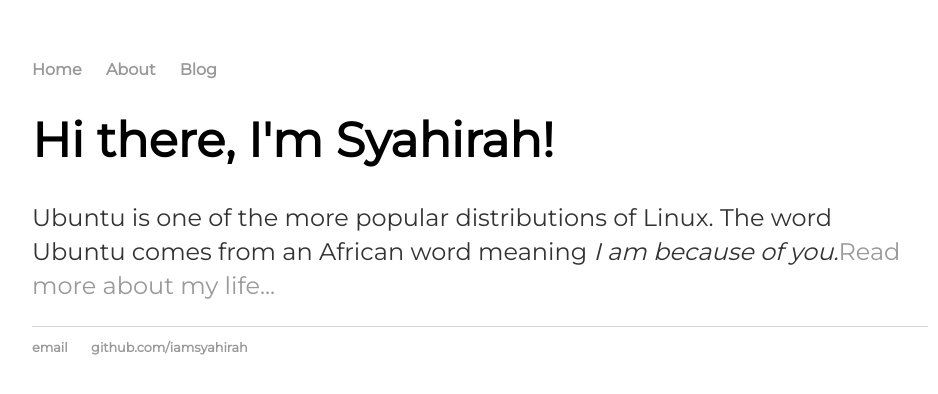
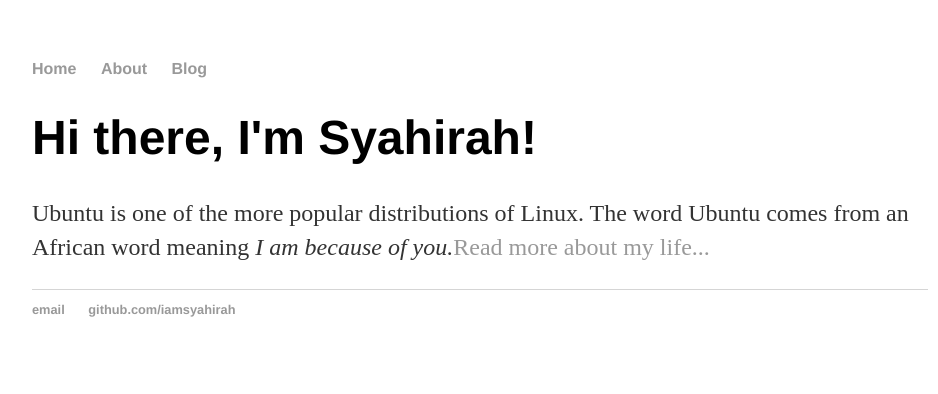
Before and after one commit to iamsyahirah/iamsyahirah.github.io, a Jekyll site: the page built from index.html, in a window 1280 px wide. Shown: the top 394 px of the page, without its empty margins (160-1098 px from the left). Built offline with Jekyll 4.4.1, drawn with Linux system fonts in a browser that asks for light colours.

Commit message:
Update main.css

```diff
--- a/css/main.css
+++ b/css/main.css
@@ -1,10 +1,9 @@
 body {
     margin: 60px auto;
     width: 70%;
-    font-family: 'Montserrat', 'Sans-Serif';
-}
+
 nav ul, footer ul {
-    font-family: 'Montserrat', 'Sans-Serif';
+    font-family: 'Helvetica', 'Arial', 'Sans-Serif';;
     padding: 0px;
     list-style: none;
     font-weight: bold;
@@ -22,7 +21,7 @@ a:hover {
 }
 h1 {
     font-size: 3em;
-    font-family: 'Montserrat', 'Sans-Serif';
+    font-family: 'Helvetica', 'Arial', 'Sans-Serif';
 }
 p {
     font-size: 1.5em;
```
